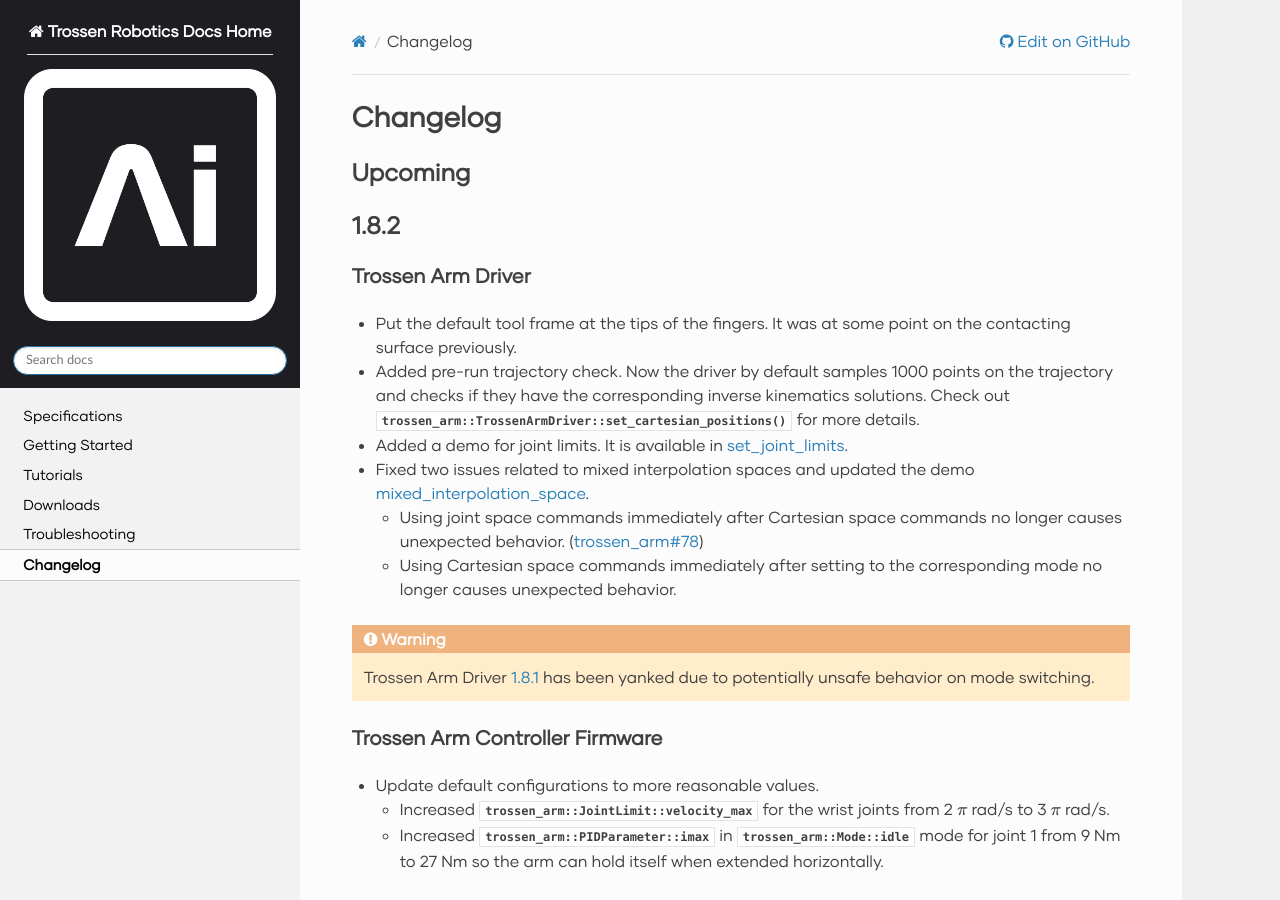
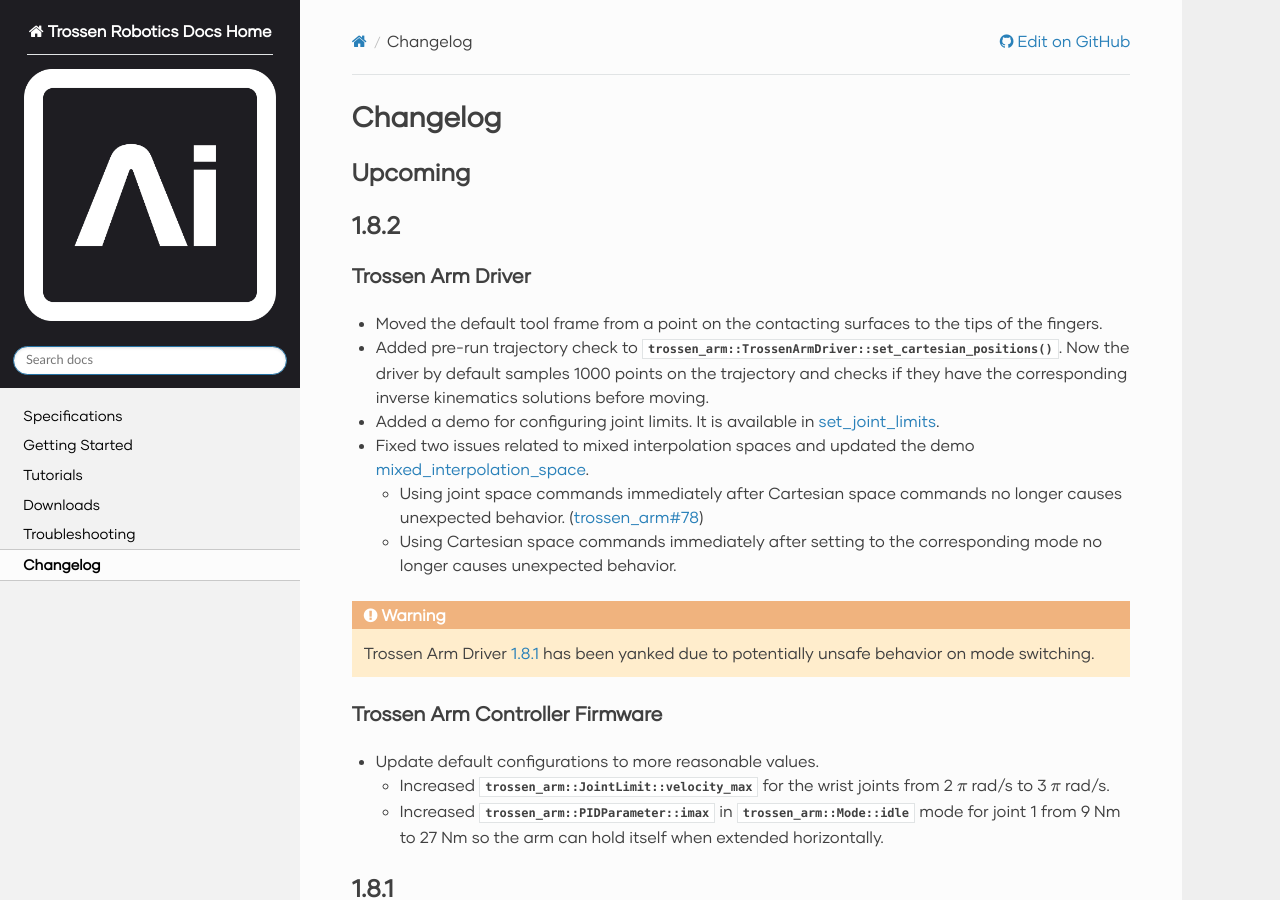
Before and after one commit to TrossenRobotics/trossen_arm, a Sphinx documentation site: the page built from docs/changelog.rst, in a window 1280 px wide and 900 px high. Built offline with Sphinx 7.4.7 and the Read the Docs theme 3.1.0, drawn with Linux system fonts in a browser that asks for light colours; some web fonts are replaced; pages that are not in the unit, such as notebooks, are missing from menus.

Commit message:
made expression clearer
https://github.com/TrossenRobotics/trossen_arm/pull/82#discussion_r2122214751
https://github.com/TrossenRobotics/trossen_arm/pull/82#discussion_r2122215239
https://github.com/TrossenRobotics/trossen_arm/pull/82#discussion_r2122219003

```diff
--- a/docs/changelog.rst
+++ b/docs/changelog.rst
@@ -11,12 +11,10 @@ Upcoming
 Trossen Arm Driver
 ------------------
 
-- Put the default tool frame at the tips of the fingers.
-  It was at some point on the contacting surface previously.
-- Added pre-run trajectory check.
-  Now the driver by default samples 1000 points on the trajectory and checks if they have the corresponding inverse kinematics solutions.
-  Check out :func:`trossen_arm::TrossenArmDriver::set_cartesian_positions` for more details.
-- Added a demo for joint limits.
+- Moved the default tool frame from a point on the contacting surfaces to the tips of the fingers.
+- Added pre-run trajectory check to :func:`trossen_arm::TrossenArmDriver::set_cartesian_positions`.
+  Now the driver by default samples 1000 points on the trajectory and checks if they have the corresponding inverse kinematics solutions before moving.
+- Added a demo for configuring joint limits.
   It is available in :ref:`getting_started/demo_scripts:`set_joint_limits`_`.
 - Fixed two issues related to mixed interpolation spaces and updated the demo :ref:`getting_started/demo_scripts:`mixed_interpolation_space`_`.
 
```
